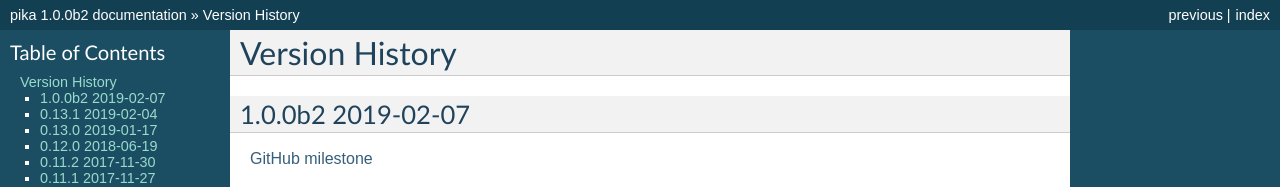
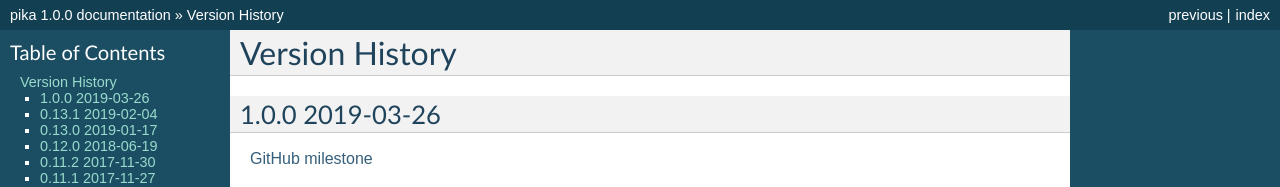
Before and after one commit to pika/pika, a Sphinx documentation site: the page built from docs/version_history.rst, in a window 1280 px wide and 900 px high. Shown: the top 187 px of the window. Built offline with Sphinx 7.4.7, drawn with Linux system fonts in a browser that asks for light colours; some of the changed text lies outside the part shown.

Commit message:
1.0.0 CHANGELOG

```diff
--- a/CHANGELOG.rst
+++ b/CHANGELOG.rst
@@ -1,10 +1,10 @@
 Version History
 ===============
 
-1.0.0b2 2019-02-07
-------------------
+1.0.0 2019-03-26
+----------------
 
-`GitHub milestone <https://github.com/pika/pika/milestone/8>`_
+`GitHub milestone <https://github.com/pika/pika/milestone/8?closed=1>`_
 
 - ``AsyncioConnection``, ``TornadoConnection`` and ``TwistedProtocolConnection`` are no longer auto-imported (`PR <https://github.com/pika/pika/pull/1129>`_)
 - ``BlockingConnection.consume`` now returns ``(None, None, None)`` when inactivity timeout is reached (`PR <https://github.com/pika/pika/pull/899>`_)
--- a/docs/version_history.rst
+++ b/docs/version_history.rst
@@ -1,10 +1,10 @@
 Version History
 ===============
 
-1.0.0b2 2019-02-07
-------------------
+1.0.0 2019-03-26
+----------------
 
-`GitHub milestone <https://github.com/pika/pika/milestone/8>`_
+`GitHub milestone <https://github.com/pika/pika/milestone/8?closed=1>`_
 
 - ``AsyncioConnection``, ``TornadoConnection`` and ``TwistedProtocolConnection`` are no longer auto-imported (`PR <https://github.com/pika/pika/pull/1129>`_)
 - ``BlockingConnection.consume`` now returns ``(None, None, None)`` when inactivity timeout is reached (`PR <https://github.com/pika/pika/pull/899>`_)
--- a/pika/__init__.py
+++ b/pika/__init__.py
@@ -1,4 +1,4 @@
-__version__ = '1.0.0b2'
+__version__ = '1.0.0'
 
 import logging
 
--- a/setup.py
+++ b/setup.py
@@ -16,7 +16,7 @@ long_description = ('Pika is a pure-Python implementation of the AMQP 0-9-1 '
 
 setuptools.setup(
     name='pika',
-    version='1.0.0b2',
+    version='1.0.0',
     description='Pika Python AMQP Client Library',
     long_description=open('README.rst').read(),
     maintainer='Gavin M. Roy',
```
